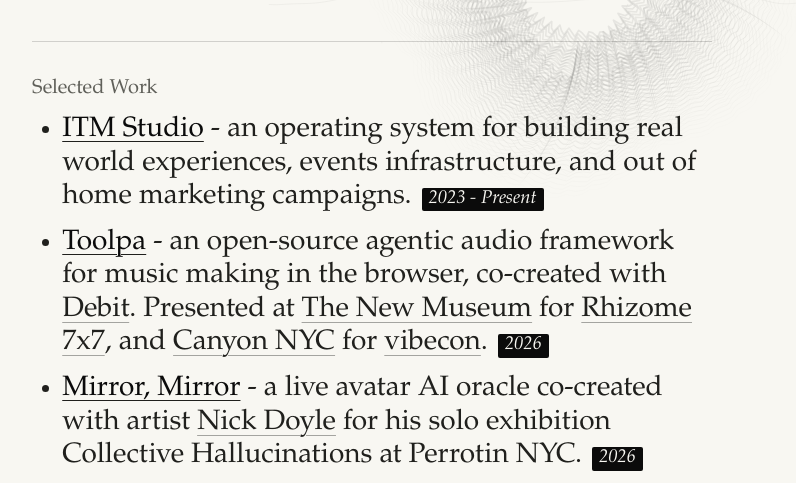
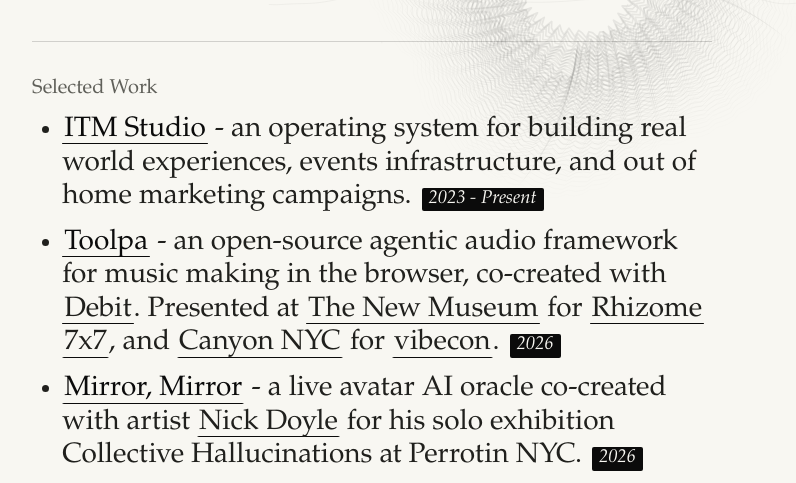
Before and after one commit to saarimz/saarimzdotcom, a plain HTML site: page index.html in a window 1280 px wide. Shown: the part 314-797 px from the top of the page, without its empty margins (268-1064 px from the left). Drawn offline with Linux system fonts and the light colour scheme; animation ran at ten frames a second.

Commit message:
Add commit 1779073970

```diff
--- a/styles.css
+++ b/styles.css
@@ -242,16 +242,35 @@
   margin-top: 12px;
 }
 
-.work-list > li > a:first-child {
-  text-decoration: underline;
-  text-decoration-color: currentColor;
-  text-decoration-thickness: 1px;
-  text-underline-offset: 0.18em;
+.work-list a {
+  padding: 0 0.07em 0.03em;
+  border-radius: 2px;
+  background-image: linear-gradient(var(--ink), var(--ink));
+  background-position: 0 100%;
+  background-repeat: no-repeat;
+  background-size: 100% 0.05em;
+  box-decoration-break: clone;
+  -webkit-box-decoration-break: clone;
+  text-decoration: none;
+  transition:
+    background-size 180ms cubic-bezier(0.2, 0.8, 0.2, 1),
+    color 140ms ease;
+}
+
+.work-list a:hover,
+.work-list a:focus-visible {
+  background-size: 100% 100%;
+  color: var(--paper);
 }
 
 .work-list strong {
   font-weight: inherit;
   color: var(--ink);
+}
+
+.work-list a:hover strong,
+.work-list a:focus-visible strong {
+  color: inherit;
 }
 
 .work-date {
@@ -295,4 +314,8 @@
   html {
     scroll-behavior: auto;
   }
+
+  .work-list a {
+    transition: none;
+  }
 }
```
